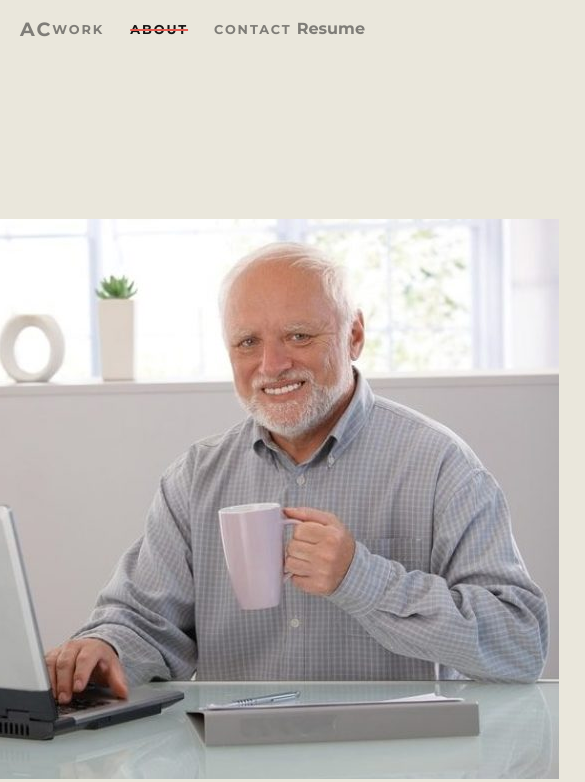
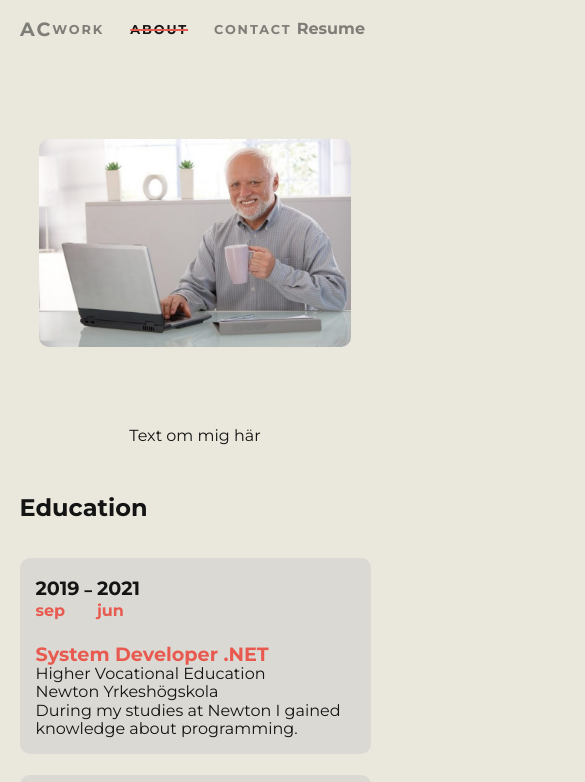
Before and after one commit to AndyCarlsson/portfolio, a React (Create React App) app: page /about in a window 390 px wide. Shown: the top 782 px of the page, 585 px wide, since content can reach past the window. Built offline with nearby package versions, Linux system fonts and the light colour scheme.

Commit message:
Responsive design updated for contact and about

```diff
--- a/src/components/About/styles/AboutStyles.js
+++ b/src/components/About/styles/AboutStyles.js
@@ -6,7 +6,11 @@ export const Container = styled.div`
   min-height: 93vh;
   width: 100%;
   gap: 10rem;
-  margin-top: 10rem;
+
+  @media (max-width: 480px) {
+    margin-top: 5rem;
+    gap: 2rem;
+  }
 `;
 
 export const InnerContainer = styled.div`
@@ -16,8 +20,16 @@ export const InnerContainer = styled.div`
   align-items: center;
   justify-content: center;
   width: 100%;
+
+  @media (max-width: 480px) {
+    flex-direction: column;
+  }
 `;
 
-export const Image = styled.img``;
+export const Image = styled.img`
+  height: 80%;
+  width: 80%;
+  border-radius: 10px;
+`;
 
 export const Text = styled.p``;
--- a/src/components/About/styles/ListStyles.js
+++ b/src/components/About/styles/ListStyles.js
@@ -10,6 +10,11 @@ export const Container = styled.div`
 
 export const Title = styled.h1`
   width: 40%;
+
+  @media (max-width: 480px) {
+    width: 90%;
+    font-size: 1.5rem;
+  }
 `;
 
 export const ItemContainer = styled.div`
@@ -20,13 +25,25 @@ export const ItemContainer = styled.div`
   padding: 1rem;
   border-radius: 10px;
   background-color: #dbd9d3;
+
+  @media (max-width: 480px) {
+    align-items: flex-start;
+    flex-direction: column;
+    width: 90%;
+  }
 `;
 
 export const ItemTitle = styled.h2`
   color: #e85a4f;
+
+  @media (max-width: 480px) {
+    font-size: 1.2rem;
+  }
 `;
 
-export const Year = styled.h2``;
+export const Year = styled.h2`
+  font-size: 1.2rem;
+`;
 
 export const Month = styled.p`
   font-weight: 700;
--- a/src/components/Contact/styles/ContactStyles.js
+++ b/src/components/Contact/styles/ContactStyles.js
@@ -8,6 +8,11 @@ export const Container = styled.div`
   justify-content: center;
   align-items: center;
   gap: 2rem;
+
+  @media (max-width: 480px) {
+    justify-content: flex-start;
+    margin-top: 5rem;
+  }
 `;
 
 export const ContainerInner = styled.div`
@@ -18,10 +23,17 @@ export const ContainerInner = styled.div`
   width: 30%;
   border-radius: 10px;
   background-color: #dbd9d3;
+
+  @media (max-width: 480px) {
+    gap: 1rem;
+    width: 90%;
+  }
 `;
 
-export const Image = styled.img`
-  color: black;
+export const Image = styled.img``;
+
+export const Details = styled.h2`
+  @media (max-width: 480px) {
+    font-size: 1rem;
+  }
 `;
-
-export const Details = styled.h2``;
--- a/src/components/Projects/Projects.js
+++ b/src/components/Projects/Projects.js
@@ -3,7 +3,6 @@ import ProjectData from './data/ProjectData.json';
 
 import {
   Container,
-  GeneralText,
   ListContainer,
   ProjectContainer,
   TitleSektion,
--- a/src/components/Projects/styles/ProjectStyle.js
+++ b/src/components/Projects/styles/ProjectStyle.js
@@ -8,12 +8,6 @@ export const Container = styled.div`
   display: flex;
   flex-direction: column;
   justify-content: center;
-  align-items: center;
-`;
-
-export const GeneralText = styled.p`
-  height: 20rem;
-  display: flex;
   align-items: center;
 `;
 
```
